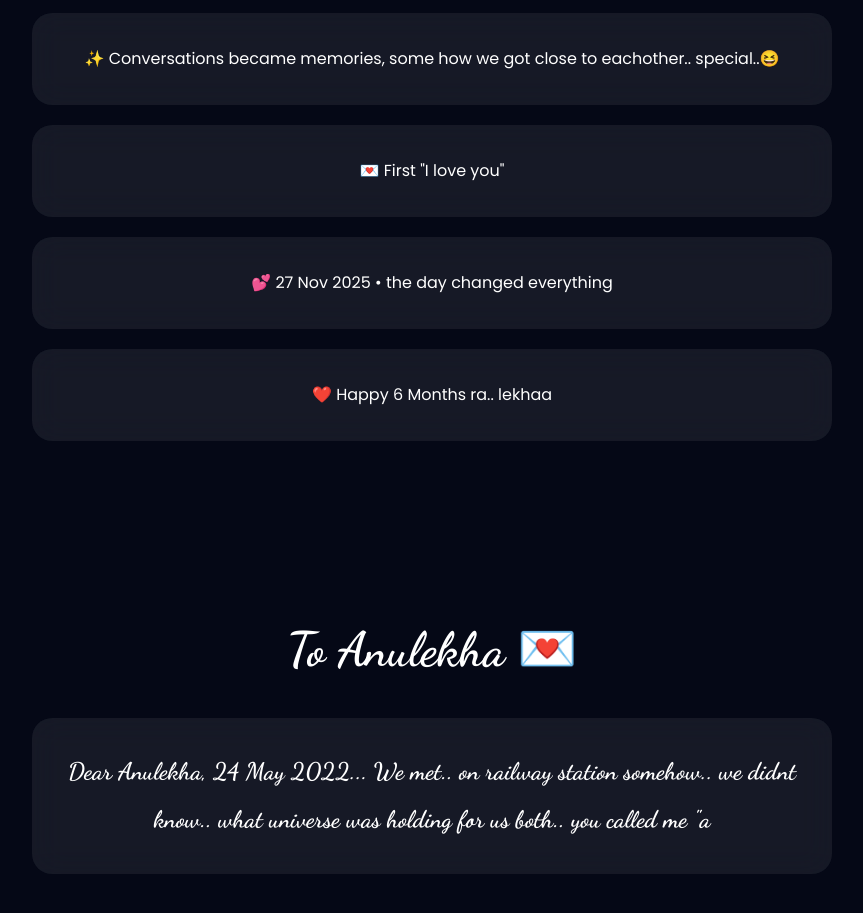
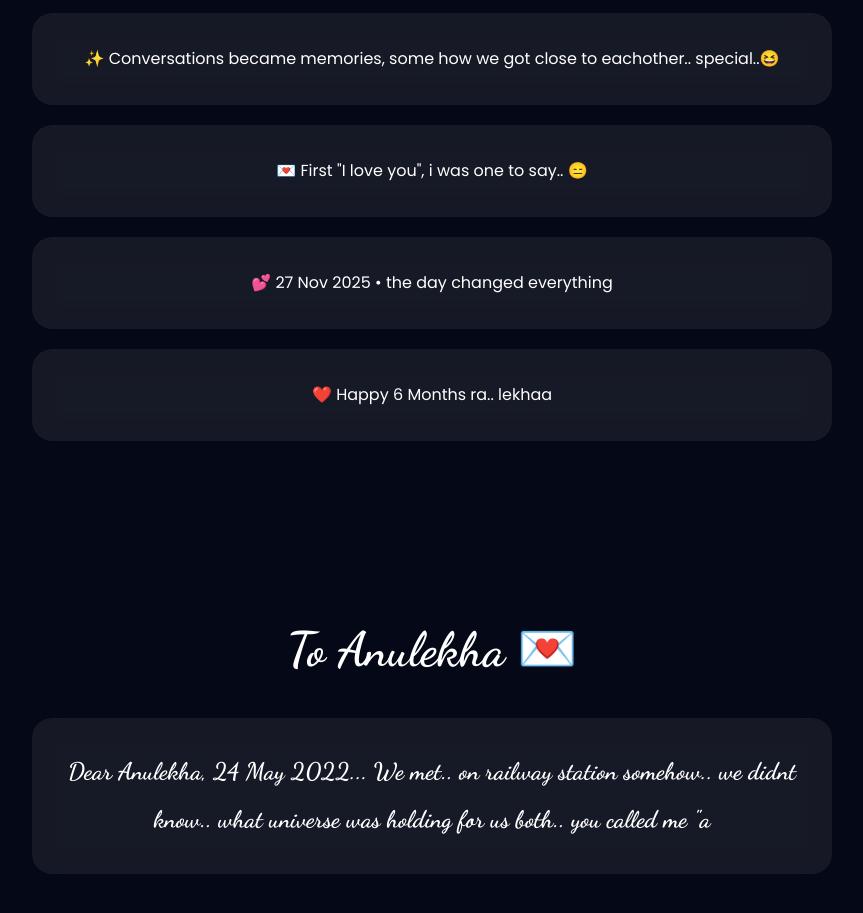
Before and after one commit to abraham30paul/lekha, a plain HTML site: page index.html in a window 1280 px wide. Shown: the part 2220-3133 px from the top of the page, without its empty margins (208-1071 px from the left). Drawn offline with Linux system fonts and the light colour scheme.

Commit message:
Update index.html

```diff
--- a/index.html
+++ b/index.html
@@ -344,7 +344,7 @@ The message that quietly changed everything ❤️
 
 <div class="card">✨ Conversations became memories, some how we got close to eachother.. special..😆</div>
 
-<div class="card">💌 First "I love you"</div>
+<div class="card">💌 First "I love you", i was one to say.. 😑</div>
 
 <div class="card">💕 27 Nov 2025 • the day changed everything</div>
 
@@ -382,11 +382,11 @@ No signs..
 
 somehow you became mine and i became yours..
 
-you became my home ❤️.. my comfort person
+you became my home ❤️..   my comfort person
 
-Thank you for these six months.. and years yet to come
+Thank you for these six months..   and years yet to come
 
-Thank you for staying.. and choosing me..
+Thank you for staying..  and choosing me..
 
 <br><br>
 
@@ -412,17 +412,17 @@ let text=`Dear Anulekha,
 
 We met.. on railway station somehow.. we didnt know.. what universe was holding for us both..
 
-you called me "anna".. most of the time..😑
+you called me "anna".. most of the time..  😑
 
 Days passed... months passed
 
-Conversations became memories... and us getting special.. to eachother
+Conversations became memories...   and us getting special.. to eachother
 
 Memories became feelings..
 
 Then on 27 November 2025...
 
-you proposed!.. i was nervous the day i thought .. if i dont i wont get you forever.. but here you are❤️
+you proposed!.. i was nervous the day i thought ..   if i dont i wont get you forever.. but here you are❤️
 
 Now six months later...
 
```
